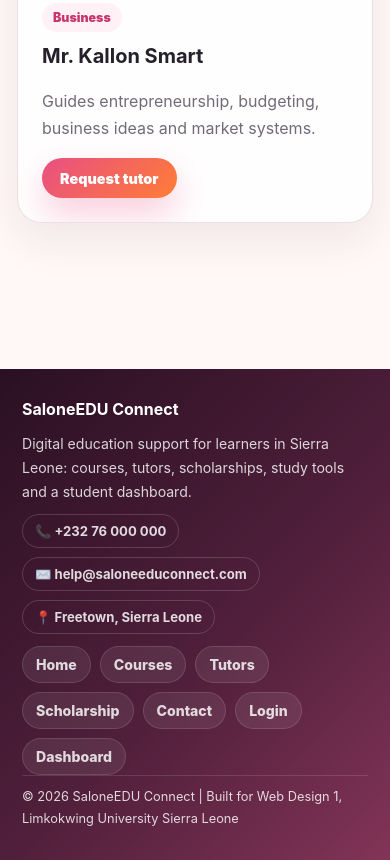
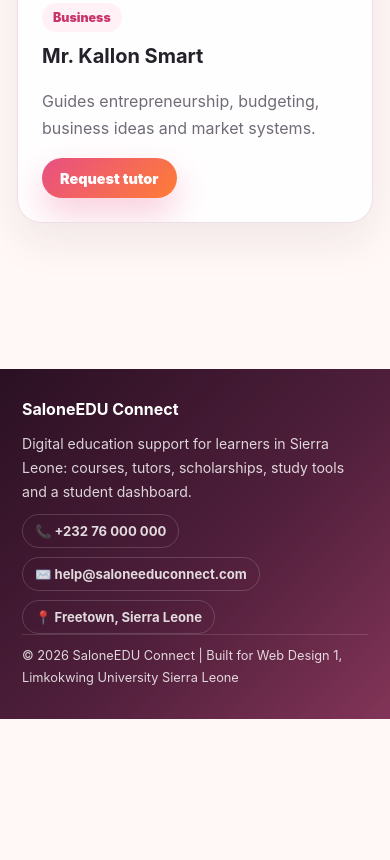
Before and after one commit to Francisca-hub827/BSEM1201-GROUP9-SaloneEDU-Connect, a plain HTML site: page tutors.html in a window 390 px wide. Shown: the part 2850-3710 px from the top of the page. After the commit the page ends 3569 px from the top, so only its background shows below. Drawn offline with Linux system fonts and the light colour scheme.

```diff
--- a/tutors.html
+++ b/tutors.html
@@ -145,29 +145,7 @@
      <span>📍 Freetown, Sierra Leone</span>
     </div>
    </div>
-   <nav aria-label="Footer navigation" class="footer-links">
-    <a href="index.html">
-     Home
-    </a>
-    <a href="courses.html">
-     Courses
-    </a>
-    <a href="tutors.html">
-     Tutors
-    </a>
-    <a href="scholarship.html">
-     Scholarship
-    </a>
-    <a href="contact.html">
-     Contact
-    </a>
-    <a href="auth.html">
-     Login
-    </a>
-    <a href="dashboard.html">
-     Dashboard
-    </a>
-   </nav>
+
    <p class="copyright">
     © 2026 SaloneEDU Connect | Built for Web Design 1, Limkokwing University Sierra Leone
    </p>
```
Also changed, not shown: apply.html (+0 -23 lines), contact.html (+1 -23 lines), courses.html (+1 -23 lines), dashboard.html (+1 -23 lines), index.html (+5 -24 lines), scholarship.html (+1 -23 lines).
